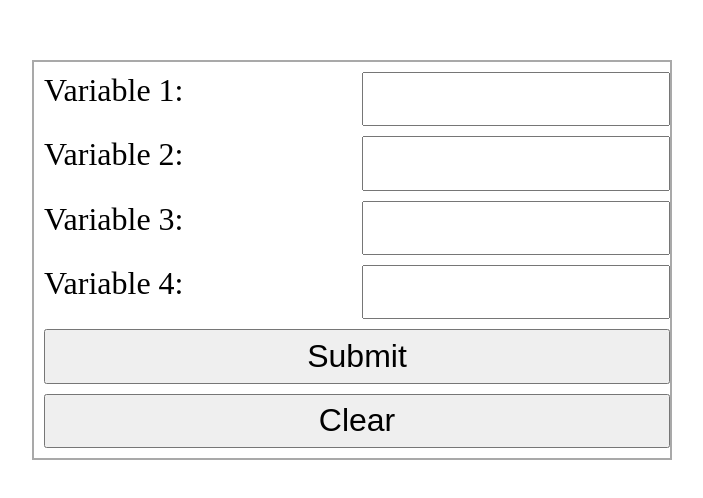
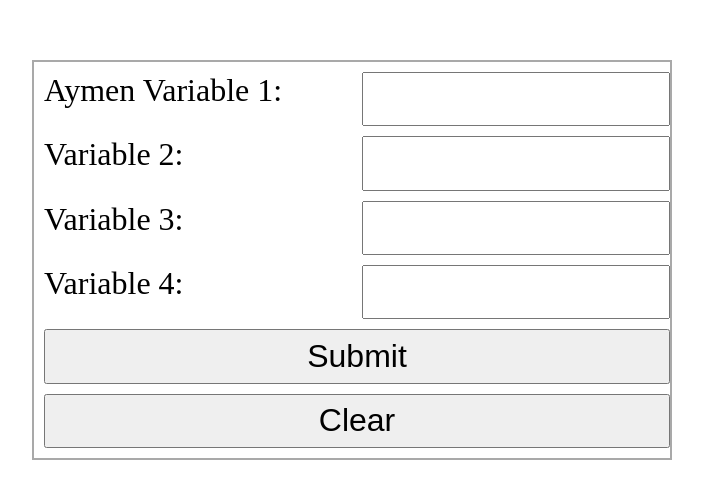
Before and after one commit to nemya9066/meter, a plain HTML site: page index.html in a window 1280 px wide. Shown: the part 140-638 px from the top of the page, without its empty margins (288-991 px from the left). Drawn offline with Linux system fonts and the light colour scheme.

Commit message:
add 'Aymen' to variable 1

```diff
--- a/index.html
+++ b/index.html
@@ -7,7 +7,7 @@
 	</head>
 	<body>
 		<main>
-			<label>Variable 1:</label>
+			<label>Aymen Variable 1:</label>
 			<input type="text">
 			<label>Variable 2:</label>
 			<input type="text">
```
